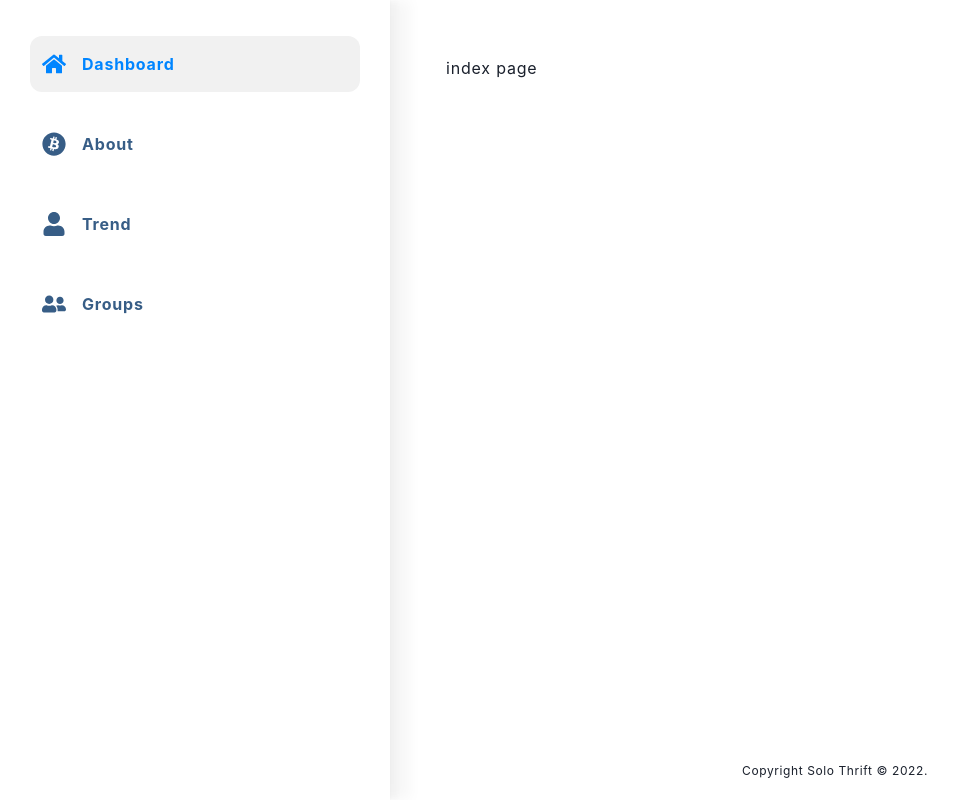
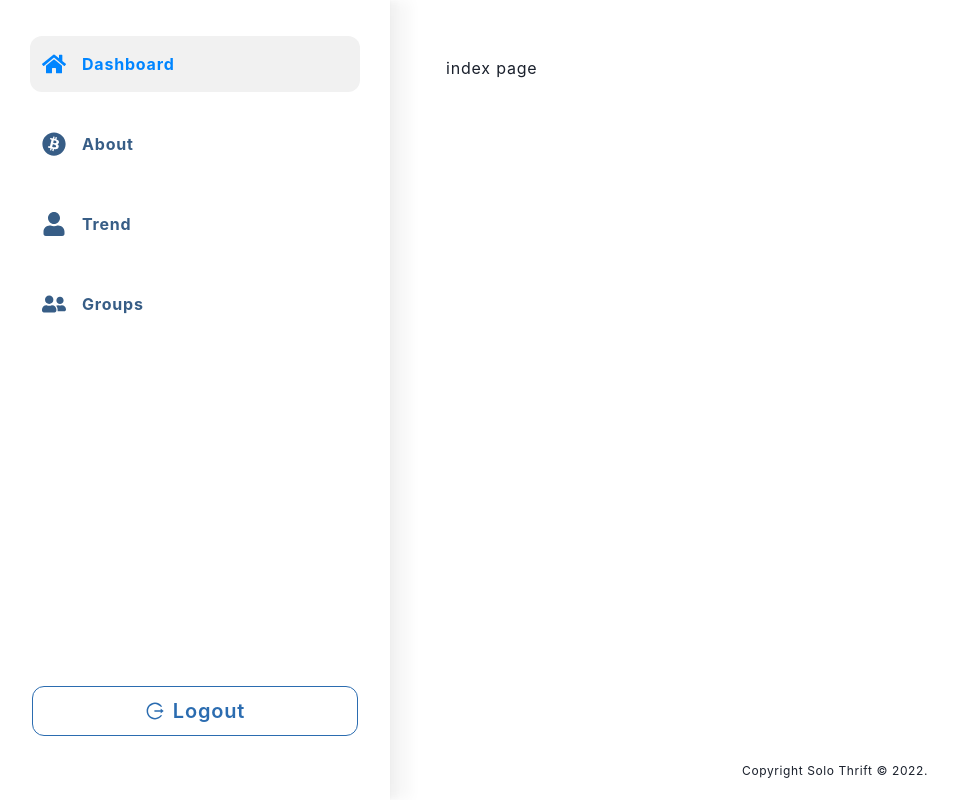
Before and after one commit to chimdie/mojo-saver, a React (Create React App) app: page / in a window 1280 px wide. Shown: the whole page, without its empty margins (0-960 px from the left). Built offline with nearby package versions, Linux system fonts and the light colour scheme.

Commit message:
feat: admin signup

```diff
--- a/src/components/Nav/sidebar/sideBar.tsx
+++ b/src/components/Nav/sidebar/sideBar.tsx
@@ -1,9 +1,11 @@
 import React from "react";
 import { NavLink as ReactLink } from "react-router-dom";
-import { Box, Link, Icon, Text } from "@chakra-ui/react";
+import { Box, Link, Icon, Text, Button } from "@chakra-ui/react";
+import { AiOutlineLogout } from "react-icons/ai";
 import { links } from "../links";
+import { OnclickProp } from "components/types";
 
-export default function MainSidebar(): JSX.Element {
+export default function MainSidebar({ onClick }: OnclickProp): JSX.Element {
   return (
     <Box
       as="aside"
@@ -11,6 +13,7 @@ export default function MainSidebar(): JSX.Element {
       display="flex"
       flexDir="column"
       alignItems="flex-start"
+      justifyContent="space-between"
       gap="24px"
       width="390px"
       height="100vh"
@@ -53,6 +56,23 @@ export default function MainSidebar(): JSX.Element {
           );
         })}
       </Box>
+      <Box className="flex w-full">
+        <Box as="section" className="p-8 my-8 w-full">
+          <Button
+            leftIcon={<AiOutlineLogout />}
+            colorScheme="blue"
+            variant="outline"
+            width="100%"
+            py="1.5rem"
+            borderRadius="12px"
+            onClick={onClick}
+            fontSize="20px"
+            textAlign="left"
+          >
+            Logout
+          </Button>
+        </Box>
+      </Box>
     </Box>
   );
 }
--- a/src/layouts/dashboardLayout.tsx
+++ b/src/layouts/dashboardLayout.tsx
@@ -1,7 +1,7 @@
 import { useEffect } from "react";
 import { Box, useBreakpointValue, Text } from "@chakra-ui/react";
 import { BottomNaviagtion, SideBar } from "../components/Nav";
-import { getLogedInUser } from "pages/auth/slices/authSlice";
+import { getLogedInUser, logout } from "pages/auth/slices/authSlice";
 import { useDispatch, useSelector } from "react-redux";
 import { useNavigate, useLocation } from "react-router-dom";
 // import { userData } from "utils";
@@ -41,6 +41,13 @@ export default function DashboardLayout({
   // don't render anything
   if (!user) navigate("/login", { replace: true });
 
+  function handleLogout() {
+    // @ts-ignore
+    dispatch(logout());
+    window.location.href = `${window.location.protocol}//${window.location.host}/login`;
+    navigate("/login", { replace: true });
+  }
+
   return (
     <Box as="main" height="100%" width="100%">
       {variants?.navigation === "mobileNav" ? (
@@ -69,7 +76,7 @@ export default function DashboardLayout({
         </>
       ) : (
         <Box as="section">
-          <SideBar />
+          <SideBar onClick={handleLogout} />
           <Box
             as="section"
             pl={390}
--- a/src/pages/auth/signup.tsx
+++ b/src/pages/auth/signup.tsx
@@ -7,21 +7,20 @@ import { useNavigate } from "react-router-dom";
 import { AuthLayout } from "../../layouts";
 import { signupNewUser } from "./slices/authSlice";
 import { HTTP_STATUS } from "utils";
+import { Box, Checkbox } from "@chakra-ui/react";
 
 const schema = yup.object().shape({
   emailAddress: yup.string().email().required(),
   fullName: yup.string().required(),
   password: yup.string().required().min(6),
-  confirmPassword: yup
-    .string()
-    .oneOf([yup.ref("password"), null], "Passwords must match")
+  confirmPassword: yup.string().oneOf([yup.ref("password"), null])
 });
 
 export default function Signup() {
   const dispatch = useDispatch();
   const navigate = useNavigate();
 
-  const { loadingStatus } = useSelector((state: any) => state.account);
+  const { loadingStatus, isAdmin } = useSelector((state: any) => state.account);
 
   const {
     register,
@@ -38,7 +37,7 @@ export default function Signup() {
   }
 
   useEffect(() => {
-    if (loadingStatus === HTTP_STATUS.DONE) {
+    if (loadingStatus === HTTP_STATUS.DONE && !isAdmin) {
       navigate("/login", { replace: true });
     }
   }, [loadingStatus]);
@@ -50,16 +49,16 @@ export default function Signup() {
           <input
             type="text"
             id="fullName"
-            placeholder="FullName"
+            placeholder="Full Name"
             className={`block w-full bg-transparent outline-none border-b-2 py-2 px-4  focus:rounded focus:bg-sky-50 text-black ${
               errors.fullName
                 ? "text-red-300 border-red-400"
-                : "text-sky-200 border-sky-400"
+                : "text-black border-sky-400"
             }`}
             {...register("fullName")}
           />
           {errors.fullName && (
-            <p className="text-red-500 text-sm mt-2">FullName is required.</p>
+            <p className="text-red-500 text-sm mt-2">Full Name is required.</p>
           )}
         </div>
         <div className="mb-8">
@@ -70,7 +69,7 @@ export default function Signup() {
             className={`block w-full bg-transparent outline-none border-b-2 py-2 px-4  focus:rounded focus:bg-sky-50 ${
               errors.emailAddress
                 ? "text-red-300 border-red-400"
-                : "text-sky-200 border-sky-400"
+                : "text-black border-sky-400"
             }`}
             {...register("emailAddress")}
           />
@@ -108,11 +107,15 @@ export default function Signup() {
             {...register("confirmPassword")}
           />
           {errors.confirmPassword && (
-            <p className="text-red-500 text-sm mt-2">
-              Your password must match.
-            </p>
+            <p className="text-red-500 text-sm mt-2">Passwords must match.</p>
           )}
         </div>
+
+        <Box className="mb-8 flex items-center">
+          <Checkbox {...register("isAdmin")} name="isAdmin">
+            Register as an Admin?
+          </Checkbox>
+        </Box>
 
         <button className="inline-block bg-sky-500 text-white rounded shadow py-2 px-5 text-sm w-full">
           Submit
--- a/src/pages/auth/slices/authSlice.ts
+++ b/src/pages/auth/slices/authSlice.ts
@@ -12,7 +12,7 @@ const NAME_SPACE = "auth";
 
 const initialState = {
   user: {},
-  rememberMe: false,
+  isAdmin: false,
   loadingStatus: HTTP_STATUS.IDLE
 };
 
@@ -57,6 +57,7 @@ const authSlice = createSlice({
       .addCase(signupNewUser.fulfilled, (state: any, { payload }) => {
         state.loadingStatus = HTTP_STATUS.DONE;
         if (payload.success) {
+          state.isAdmin = payload.isAdmin; // TODO IF USER IS ADMIN, LOGIN TO ADMIN Dashboard ELSE user dashboard
           // toast.success("New Admin Account has been created");
           window.location.href = `${window.location.protocol}//${window.location.host}/login`;
         } else {
```
